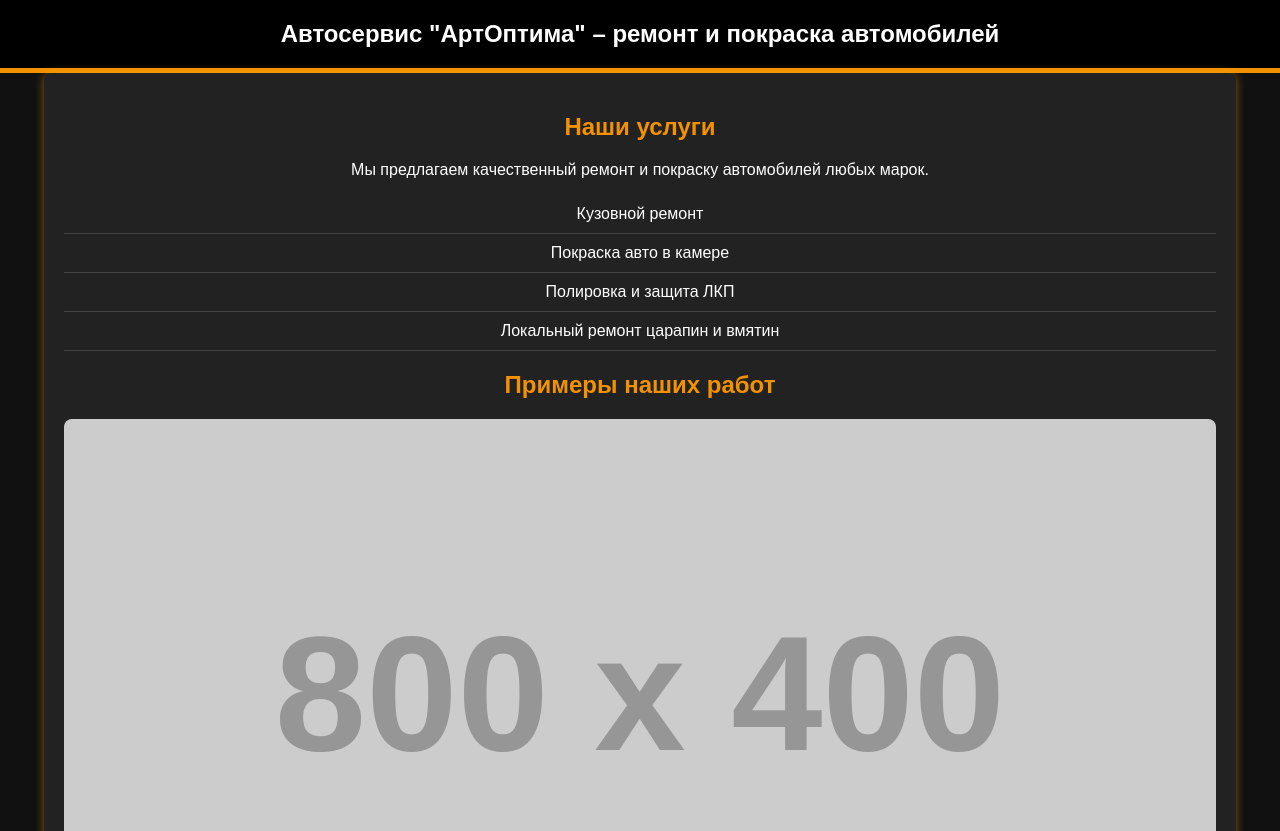
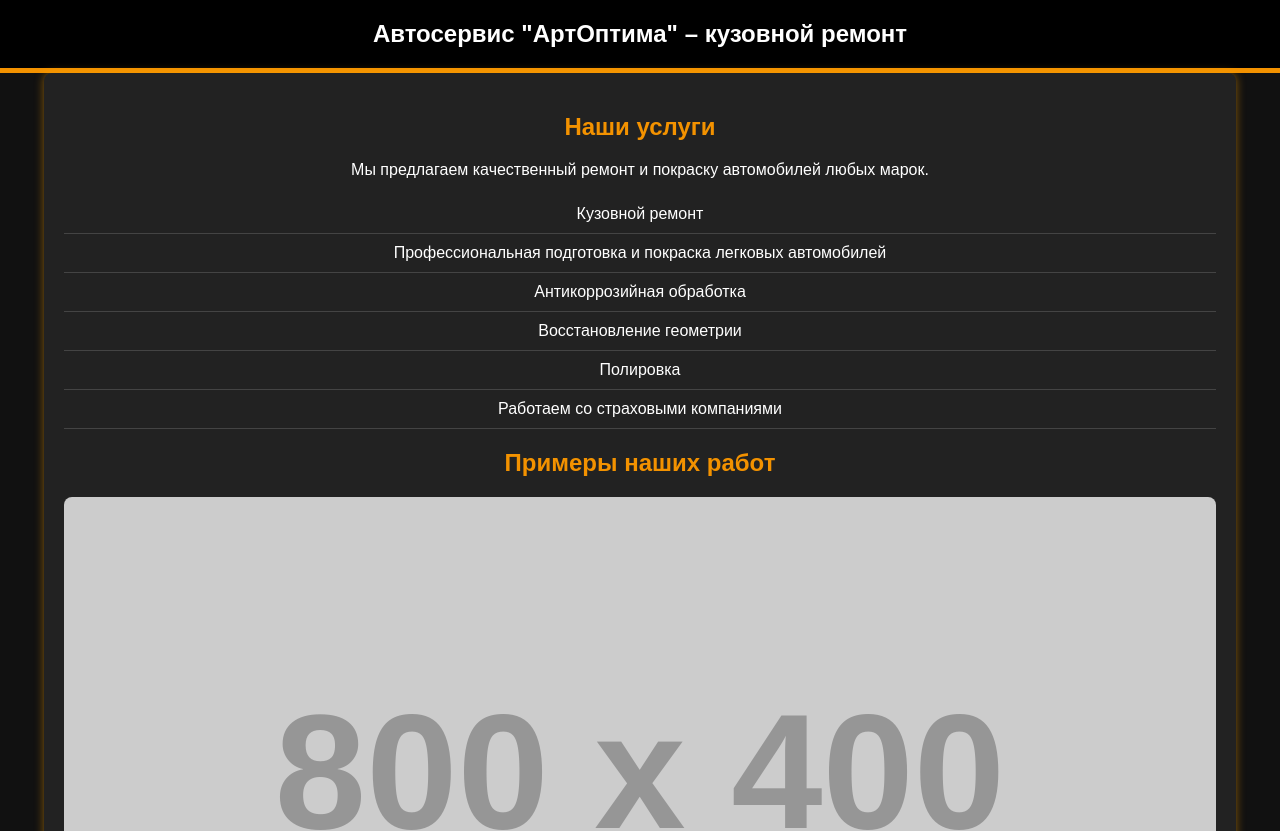
Before and after one commit to viik1980/artem-site, a plain HTML site: page index.html in a window 1280 px wide. Shown: the top 831 px of the page. Drawn offline with Linux system fonts and the light colour scheme; placeholder pictures from the web are drawn by us.

Commit message:
Update index.html

```diff
--- a/index.html
+++ b/index.html
@@ -3,7 +3,7 @@
 <head>
     <meta charset="UTF-8">
     <meta name="viewport" content="width=device-width, initial-scale=1.0">
-    <title>Автосервис "АвтоМастер"</title>
+    <title>ООО "АртОптима"</title>
     <style>
         body {
             font-family: Arial, sans-serif;
@@ -60,16 +60,18 @@
 </head>
 <body>
     <header>
-        Автосервис "АртОптима" – ремонт и покраска автомобилей
+        Автосервис "АртОптима" – кузовной ремонт
     </header>
     <div class="content">
         <h2>Наши услуги</h2>
         <p>Мы предлагаем качественный ремонт и покраску автомобилей любых марок.</p>
         <ul>
             <li>Кузовной ремонт</li>
-            <li>Покраска авто в камере</li>
-            <li>Полировка и защита ЛКП</li>
-            <li>Локальный ремонт царапин и вмятин</li>
+            <li>Профессиональная подготовка и покраска легковых автомобилей</li>
+            <li>Антикоррозийная обработка </li>
+            <li>Восстановление геометрии</li>
+            <li>Полировка</li>
+            <li>Работаем со страховыми компаниями</li>
         </ul>
         <h2>Примеры наших работ</h2>
         <img src="https://via.placeholder.com/800x400" alt="Пример покраски автомобиля">
```
